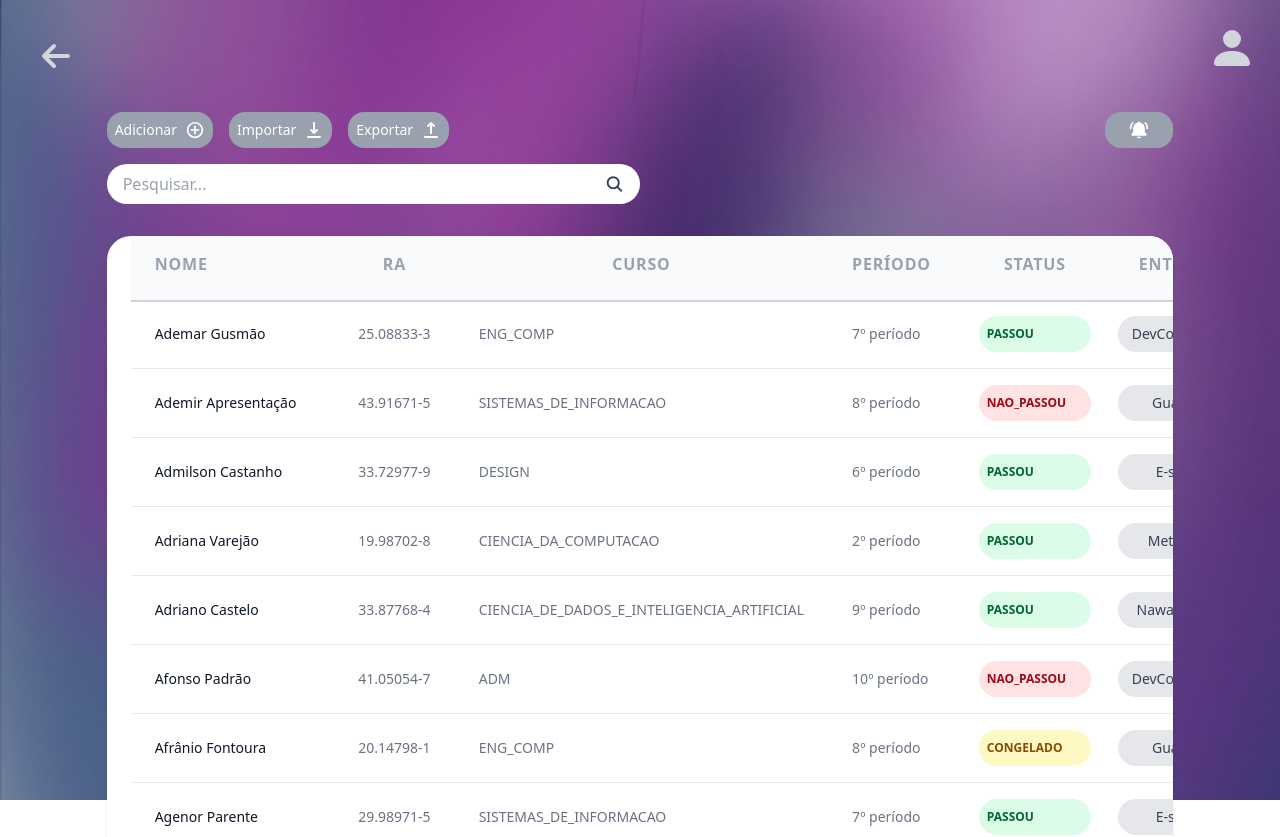
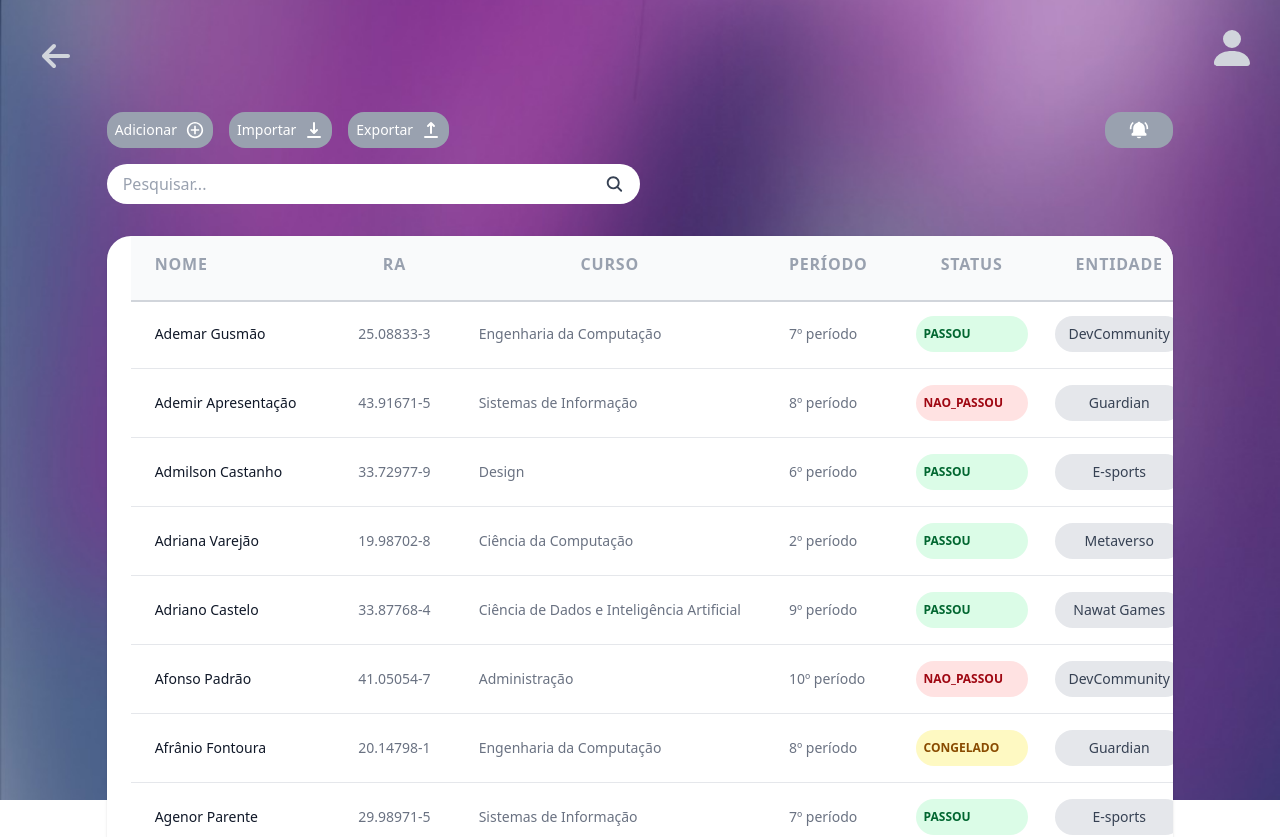
Before and after one commit to Maua-Dev/portal_das_entidades_front, a React (Vite) app: page /home/1 in a window 1280 px wide. Shown: the top 837 px of the page. Built offline with nearby package versions, Linux system fonts and the light colour scheme.

Commit message:
feat: apply Courses enum

```diff
--- a/src/pages/home.tsx
+++ b/src/pages/home.tsx
@@ -8,6 +8,7 @@ import ImportButton from "../components/import-button";
 import ExportButton from "../components/export-button";
 import BellButton from "../components/bell-button";
 import SearchBar from "../components/search-bar";
+import { COURSES } from "../utils/enums/course";
 
 const Alunos = [
     {
@@ -376,7 +377,7 @@ export default function Home() {
                                 <tr key={aluno.RA}>
                                     <td className="px-6 py-4 whitespace-nowrap text-sm text-gray-900">{aluno.nome}</td>
                                     <td className="px-6 py-4 whitespace-nowrap text-sm text-gray-500">{aluno.RA}</td>
-                                    <td className="px-6 py-4 whitespace-nowrap text-sm text-gray-500">{aluno.curso}</td>
+                                    <td className="px-6 py-4 whitespace-nowrap text-sm text-gray-500">{COURSES[aluno.curso as keyof typeof COURSES]}</td>
                                     <td className="px-6 py-4 whitespace-nowrap text-sm text-gray-500">{aluno.periodo}º período</td>
                                     <td className="px-6 py-4 whitespace-nowrap text-sm">
                                         <span className={`px-2 py-2 text-xs flex leading-5 font-semibold rounded-full w-28
```
